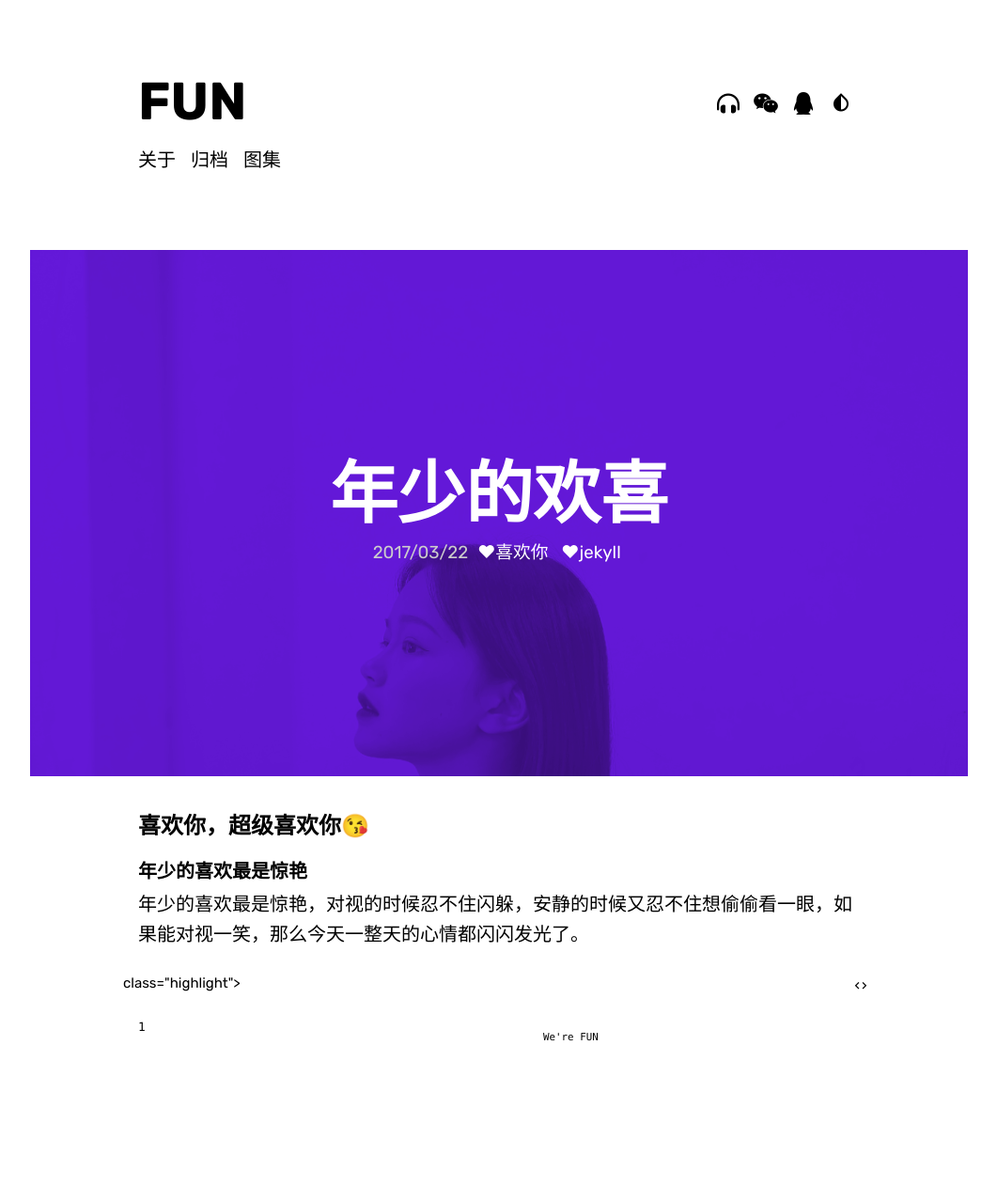
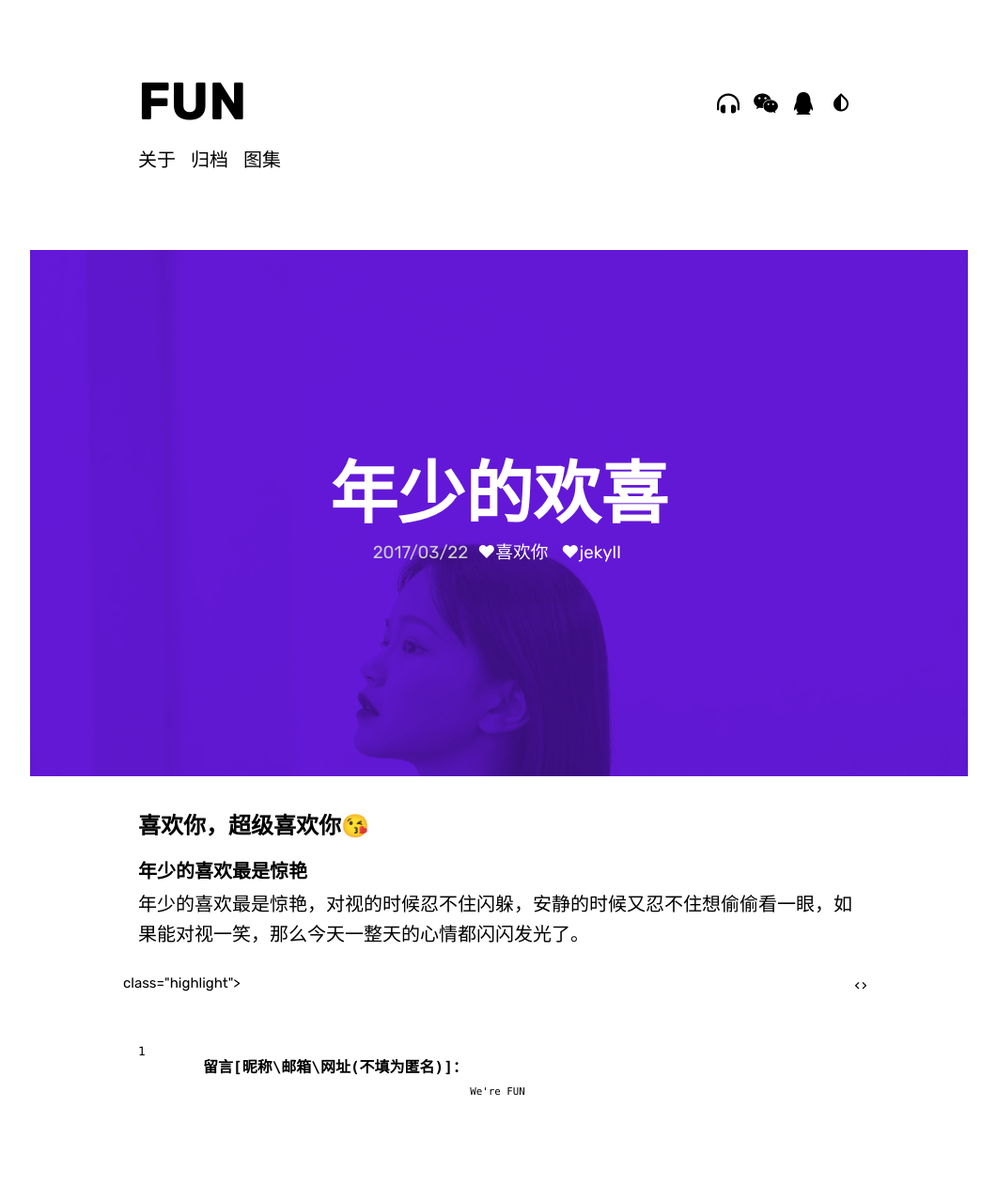
Before and after one commit to FUNzmr/Remember, a Jekyll site: the page built from _posts/2017-03-22-YOU-AND-ME.md, in a window 1280 px wide. Shown: the whole page at 94% size, without its empty margins (109-1170 px from the left). Built offline with Jekyll 4.4.1, drawn with Linux system fonts in a browser that asks for light colours; nearby versions of some CDN libraries; some web fonts are replaced; comment, search, counter and statistics services are not loaded; a style sheet for code colours, icons or effects is not loaded; before the commit the page ends 1226 px from its top, so only the background shows below that.

Commit message:
Update _config.yml

```diff
--- a/_config.yml
+++ b/_config.yml
@@ -39,11 +39,10 @@
   photo2x                   : "uploads/youandme.png"
 
 # Valine评论系统开关
-# Valine.
 # You can get your appid and appkey from https://leancloud.app
 # more info please open https://valine.js.org
 valine:
-  enable: false
+  enable: true
   appid:  Ey1ea9rKccS26vqCqvauaXuI-MdYXbMMI # your leancloud app id
   appkey: u6vG3pP3jdraMeUUHIwheV5u # your leancloud app key
   notify: true # mail notifier , https://github.com/xCss/Valine/wiki
@@ -53,7 +52,6 @@
   guest_info: 昵称,邮箱,网址 # custom comment header
   pageSize: 9 # pagination size
   # path: window.location.pathname
-
 
 
 ## !!
```
